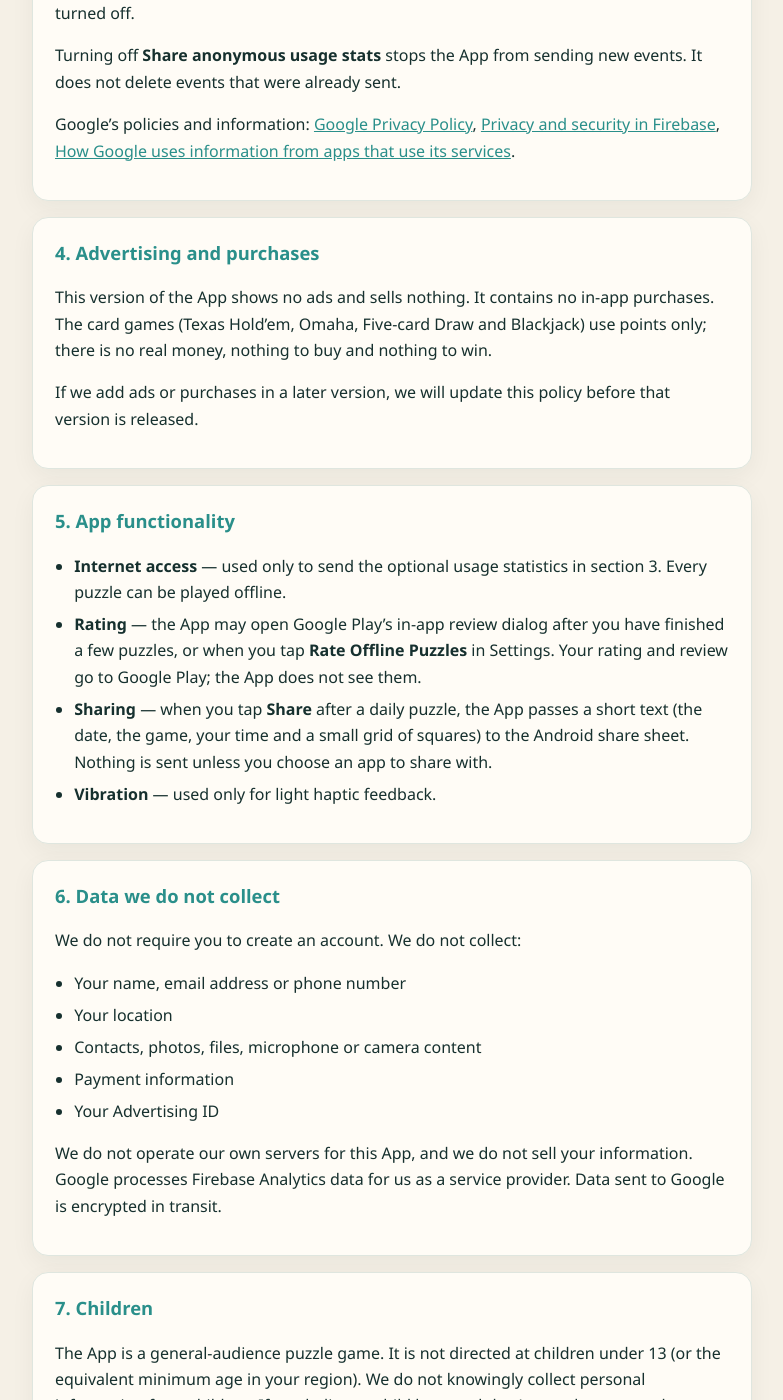
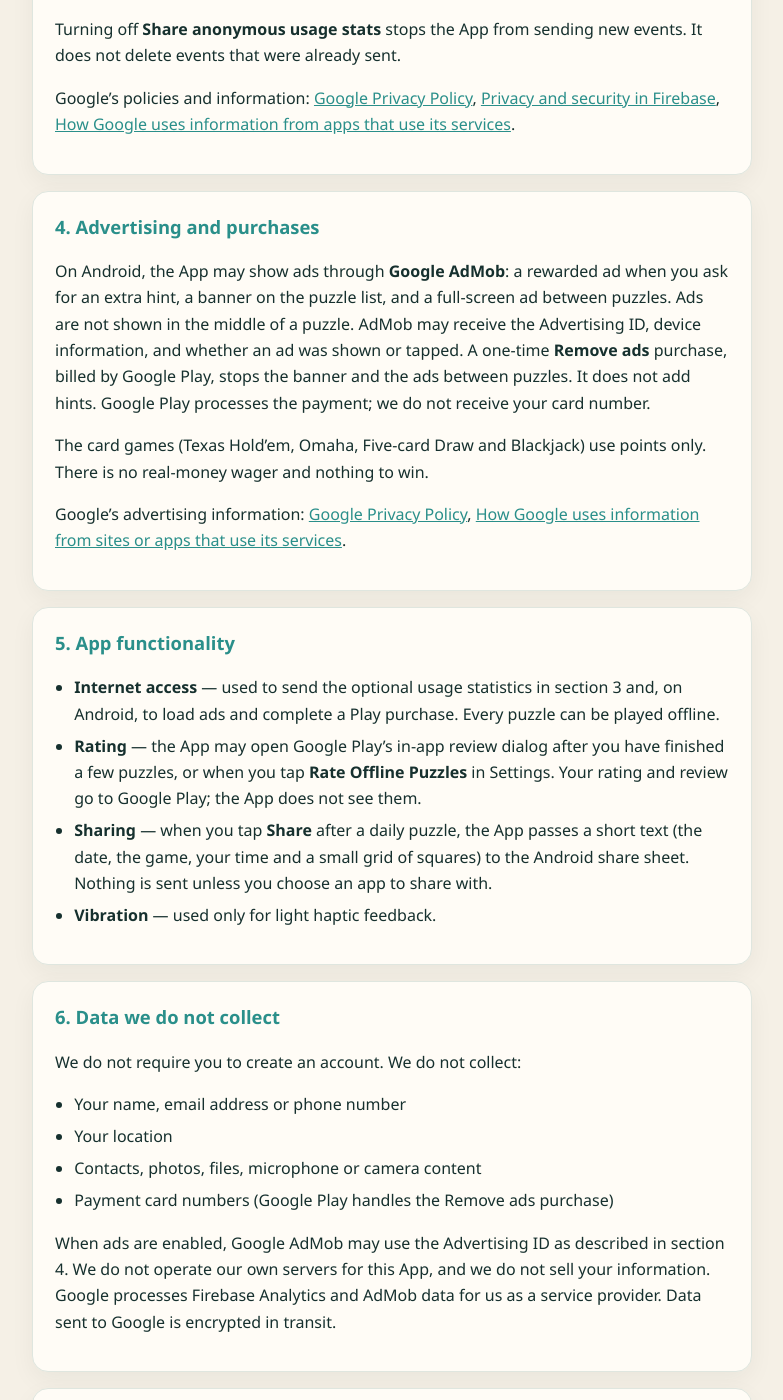
Before and after one commit to bitdream/bitdream.github.io, a Jekyll site: the page privacy-offline-puzzles.html, which Jekyll copies as it is, in a window 1280 px wide and 1400 px high, scrolled down 1393 px. Shown: the whole window, without its empty margins (248-1031 px from the left). Built offline with Jekyll 4.4.1, drawn with Linux system fonts in a browser that asks for light colours; some of the changed text lies outside the part shown.

```diff
--- a/privacy-offline-puzzles.html
+++ b/privacy-offline-puzzles.html
@@ -124,7 +124,7 @@
       </ul>
       <p>
         These events do not include your name, email address, the letters or numbers you enter in a puzzle,
-        or any free text. Advertising ID collection and ad personalization signals are turned off.
+        or any free text. Firebase Analytics does not collect the Advertising ID.
       </p>
       <p>
         Turning off <strong>Share anonymous usage stats</strong> stops the App from sending new events.
@@ -141,19 +141,27 @@
     <section>
       <h2>4. Advertising and purchases</h2>
       <p>
-        This version of the App shows no ads and sells nothing. It contains no in-app purchases.
-        The card games (Texas Hold’em, Omaha, Five-card Draw and Blackjack) use points only;
-        there is no real money, nothing to buy and nothing to win.
+        On Android, the App may show ads through <strong>Google AdMob</strong>: a rewarded ad when you ask for an extra hint,
+        a banner on the puzzle list, and a full-screen ad between puzzles. Ads are not shown in the middle of a puzzle.
+        AdMob may receive the Advertising ID, device information, and whether an ad was shown or tapped.
+        A one-time <strong>Remove ads</strong> purchase, billed by Google Play, stops the banner and the ads between puzzles.
+        It does not add hints. Google Play processes the payment; we do not receive your card number.
       </p>
       <p>
-        If we add ads or purchases in a later version, we will update this policy before that version is released.
+        The card games (Texas Hold’em, Omaha, Five-card Draw and Blackjack) use points only.
+        There is no real-money wager and nothing to win.
+      </p>
+      <p>
+        Google’s advertising information:
+        <a href="https://policies.google.com/privacy" rel="noopener noreferrer" target="_blank">Google Privacy Policy</a>,
+        <a href="https://policies.google.com/technologies/ads" rel="noopener noreferrer" target="_blank">How Google uses information from sites or apps that use its services</a>.
       </p>
     </section>
 
     <section>
       <h2>5. App functionality</h2>
       <ul>
-        <li><strong>Internet access</strong> — used only to send the optional usage statistics in section 3. Every puzzle can be played offline.</li>
+        <li><strong>Internet access</strong> — used to send the optional usage statistics in section 3 and, on Android, to load ads and complete a Play purchase. Every puzzle can be played offline.</li>
         <li><strong>Rating</strong> — the App may open Google Play’s in-app review dialog after you have finished a few puzzles,
           or when you tap <strong>Rate Offline Puzzles</strong> in Settings. Your rating and review go to Google Play; the App does not see them.</li>
         <li><strong>Sharing</strong> — when you tap <strong>Share</strong> after a daily puzzle, the App passes a short text
@@ -170,12 +178,12 @@
         <li>Your name, email address or phone number</li>
         <li>Your location</li>
         <li>Contacts, photos, files, microphone or camera content</li>
-        <li>Payment information</li>
-        <li>Your Advertising ID</li>
+        <li>Payment card numbers (Google Play handles the Remove ads purchase)</li>
       </ul>
       <p>
+        When ads are enabled, Google AdMob may use the Advertising ID as described in section 4.
         We do not operate our own servers for this App, and we do not sell your information.
-        Google processes Firebase Analytics data for us as a service provider. Data sent to Google is encrypted in transit.
+        Google processes Firebase Analytics and AdMob data for us as a service provider. Data sent to Google is encrypted in transit.
       </p>
     </section>
 
```
Also changed, not shown: other parts of privacy-offline-puzzles.html (+1 -1 lines), privacy-book-sort.html (added, +281 -0 lines).
